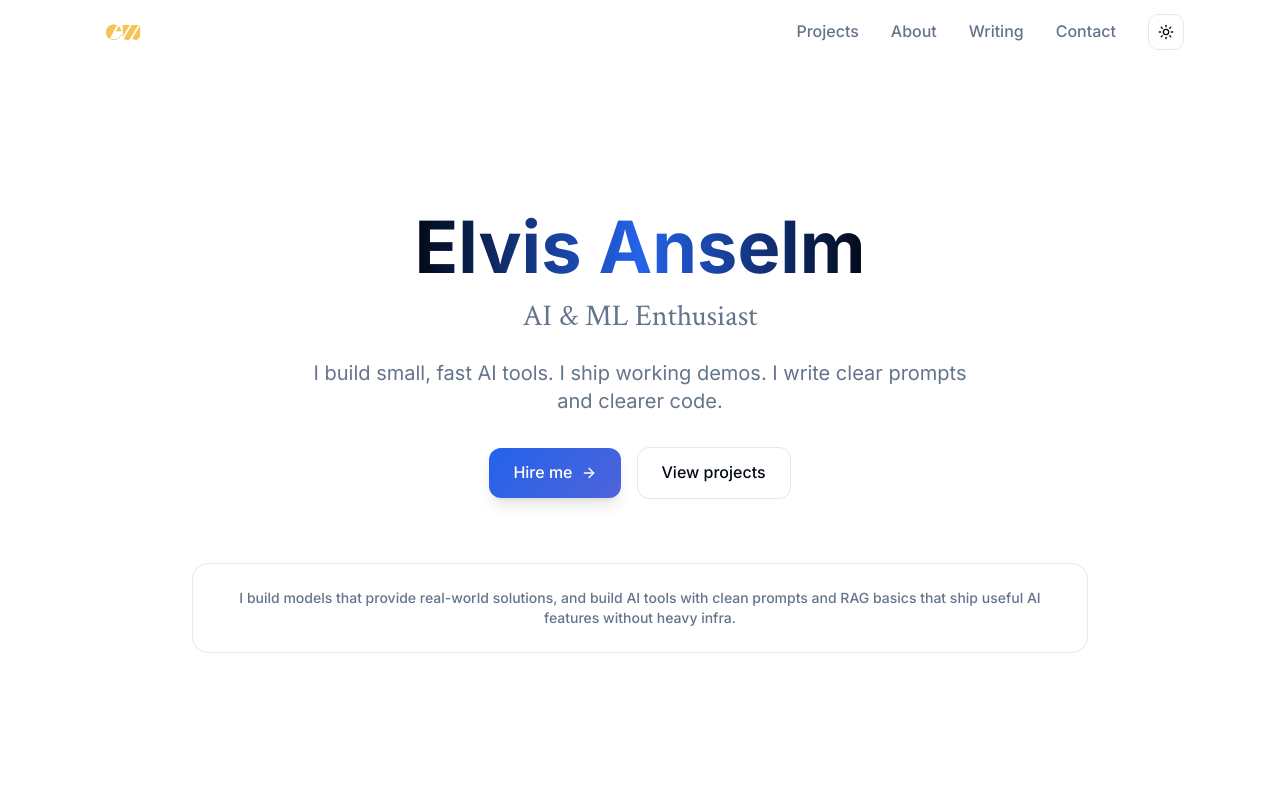
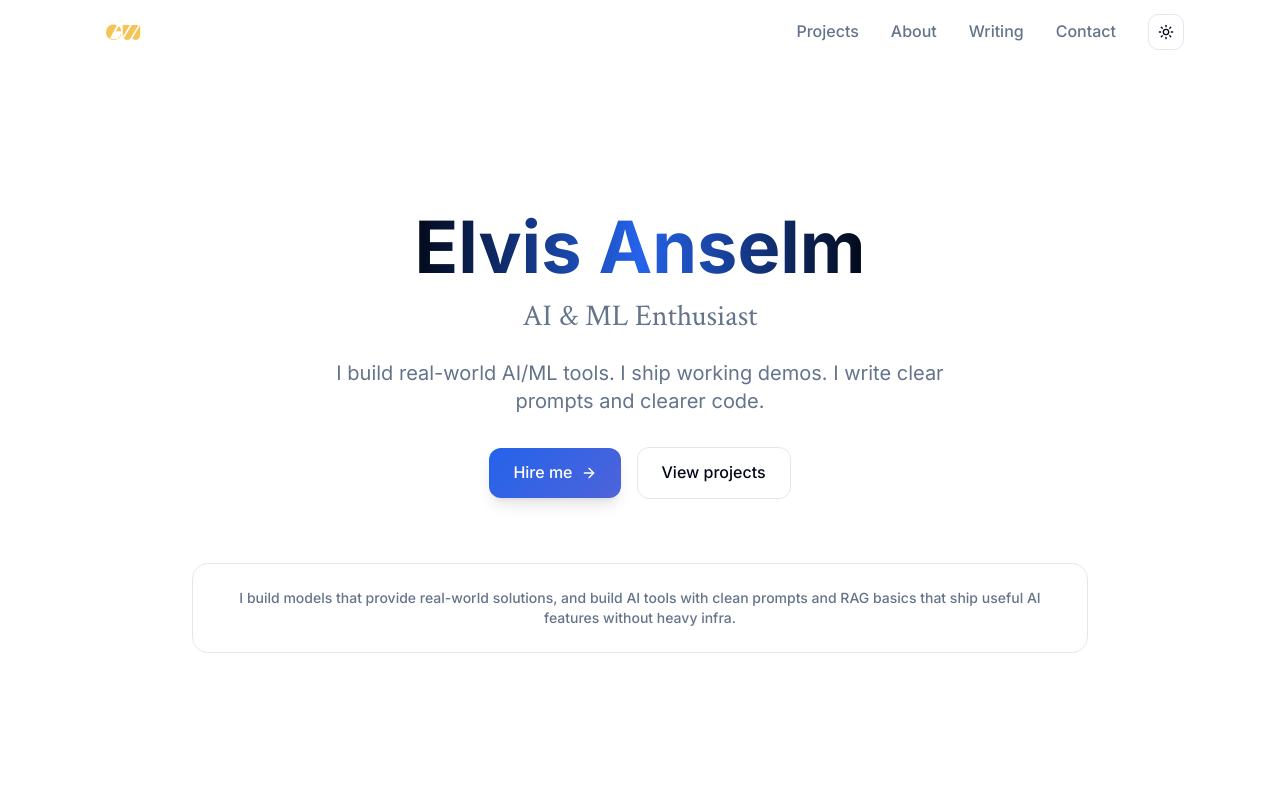
Before and after one commit to Elvaceishim/portfolio-website, a Next.js app: page / in a window 1280 px wide. Shown: the top 800 px of the page. Built offline with nearby package versions, Linux system fonts and the light colour scheme.

Commit message:
Update metadata descriptions to emphasize real-world AI/ML tools

```diff
--- a/src/app/layout.js
+++ b/src/app/layout.js
@@ -26,12 +26,12 @@ const crimsonText = Crimson_Text({
 
 export const metadata = {
   title: "Elvis Anselm - Junior AI Engineer & Prompt Specialist",
-  description: "I build small, fast AI tools. I ship working demos. I write clear prompts and clearer code. Junior AI Engineer specializing in embeddings, RAG, and practical AI applications.",
+  description: "I build real-world AI/ML tools. I ship working demos. I write clear prompts and clearer code. Junior AI Engineer specializing in embeddings, RAG, and practical AI applications.",
   keywords: "AI Engineer, Prompt Engineering, RAG, Embeddings, React, Next.js, AI Tools",
   authors: [{ name: "Elvis Anselm" }],
   openGraph: {
     title: "Elvis Anselm - Junior AI Engineer & Prompt Specialist",
-    description: "I build small, fast AI tools. I ship working demos. I write clear prompts and clearer code.",
+    description: "I build real-world AI/ML tools. I ship working demos. I write clear prompts and clearer code.",
     url: "https://elvis-anselm.com",
     siteName: "Elvis Anselm Portfolio",
     locale: "en_US",
@@ -40,7 +40,7 @@ export const metadata = {
   twitter: {
     card: "summary_large_image",
     title: "Elvis Anselm - Junior AI Engineer & Prompt Specialist",
-    description: "I build small, fast AI tools. I ship working demos. I write clear prompts and clearer code.",
+    description: "I build real-world AI/ML tools. I ship working demos. I write clear prompts and clearer code.",
   },
 };
 
--- a/src/components/Hero/index.jsx
+++ b/src/components/Hero/index.jsx
@@ -34,7 +34,7 @@ const Hero = () => {
             transition={{ duration: 0.6, delay: 0.4 }}
             className="text-lg md:text-xl text-muted-foreground max-w-2xl mx-auto mb-8 leading-relaxed"
           >
-            I build small, fast AI tools. I ship working demos. I write clear prompts and clearer code.
+            I build real-world AI/ML tools. I ship working demos. I write clear prompts and clearer code.
           </motion.p>
 
           <motion.div
```
